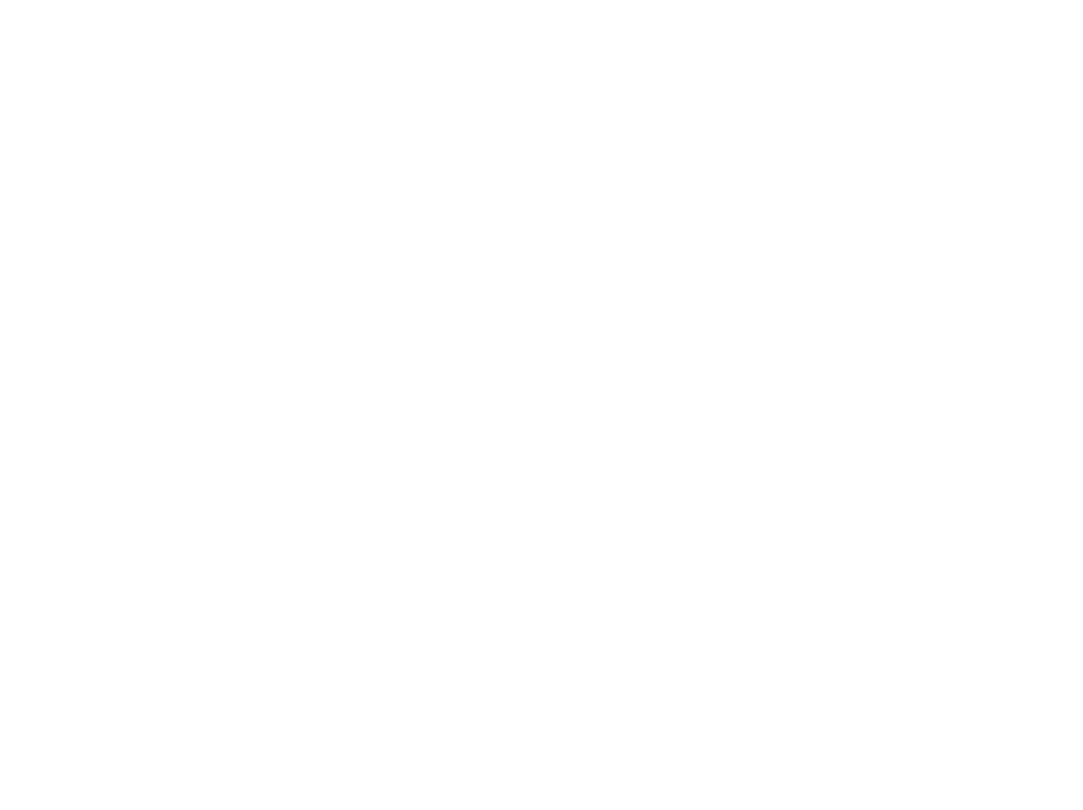
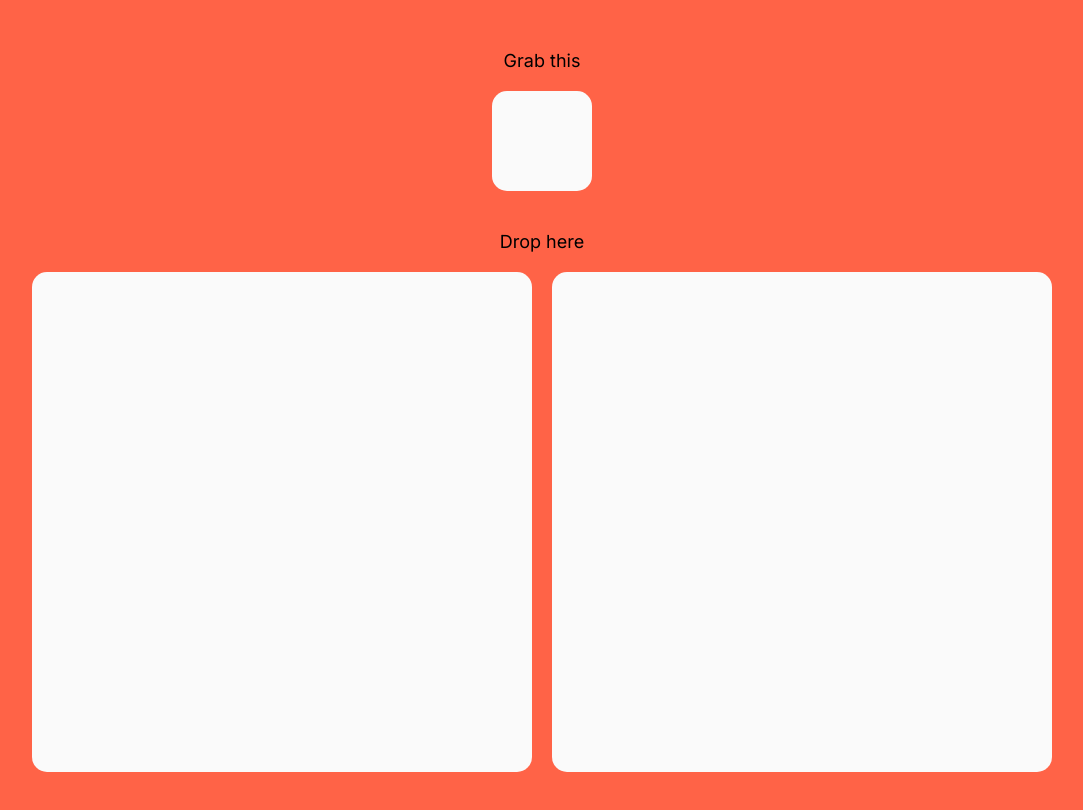
Before and after one commit to grafv1ad/hh-school-drag-n-drop, a website built with webpack: page src/index.html in a window 1280 px wide. Shown: the whole page, without its empty margins (98-1181 px from the left). Built offline with nearby package versions, Linux system fonts and the light colour scheme.

Commit message:
add basic layout

```diff
--- a/src/index.html
+++ b/src/index.html
@@ -13,7 +13,15 @@
 
 <body>
     <main class="main">
-
+        <div class="heading">Grab this</div>
+        <div class="drag">
+            <div class="drag__item" id="drag"></div>
+        </div>
+        <div class="heading">Drop here</div>
+        <div class="drop">
+            <div class="drop__item" id="drop-grid"></div>
+            <div class="drop__item" id="drop-free"></div>
+        </div>
     </main>
 </body>
 
--- a/src/styles/include/_global.scss
+++ b/src/styles/include/_global.scss
@@ -1,9 +1,13 @@
 :root {
+    --c-background: tomato;
+    --c-white: #fafafa;
     --f-main: 'Inter', sans-serif;
+    --border-radius: 15px;
+    --gap: 20px;
 }
-
 body {
     font-size: 16px;
     line-height: normal;
     font-family: var(--f-main);
+    background: var(--c-background);
 }
--- a/src/styles/include/_mixins.scss
+++ b/src/styles/include/_mixins.scss
@@ -1,3 +1,9 @@
+@mixin media-gt-xs {
+    @media (min-width: 375px) {
+        @content;
+    }
+}
+
 @mixin media-gt-s {
     @media (min-width: 768px) {
         @content;
--- /dev/null
+++ b/src/styles/include/blocks/_drag.scss
@@ -0,0 +1,12 @@
+.drag {
+    display: flex;
+    justify-content: center;
+    align-items: center;
+    margin: 0 0 calc(var(--gap) * 2);
+    &__item {
+        width: 100px;
+        height: 100px;
+        border-radius: var(--border-radius);
+        background: var(--c-white);
+    }
+}
--- /dev/null
+++ b/src/styles/include/blocks/_drop.scss
@@ -0,0 +1,19 @@
+.drop {
+    display: flex;
+    flex-direction: column;
+    gap: var(--gap);
+    &__item {
+        width: 100%;
+        aspect-ratio: 1 / 1;
+        border-radius: var(--border-radius);
+        background: var(--c-white);
+        @include media-gt-xs {
+            width: calc(100% / 2 - var(--gap) / 2);
+            max-width: 500px;
+        }
+    }
+    @include media-gt-xs {
+        flex-direction: row;
+        justify-content: center;
+    }
+}
--- /dev/null
+++ b/src/styles/include/common/_heading.scss
@@ -0,0 +1,7 @@
+.heading {
+    margin: 0 0 var(--gap);
+    font-size: 18px;
+    display: block;
+    width: 100%;
+    text-align: center;
+}
--- a/src/styles/include/common/_layout.scss
+++ b/src/styles/include/common/_layout.scss
@@ -11,3 +11,11 @@ body {
     display: flex;
     flex-direction: column;
 }
+.main {
+    padding: 50px 20px;
+    display: flex;
+    flex-direction: column;
+    @include media-gt-m {
+        padding: 50px 100px;
+    }
+}
--- a/src/styles/main.scss
+++ b/src/styles/main.scss
@@ -2,3 +2,9 @@
 
 @import 'include/mixins';
 @import 'include/global';
+
+@import 'include/common/layout';
+@import 'include/common/heading';
+
+@import 'include/blocks/drag';
+@import 'include/blocks/drop';
```
